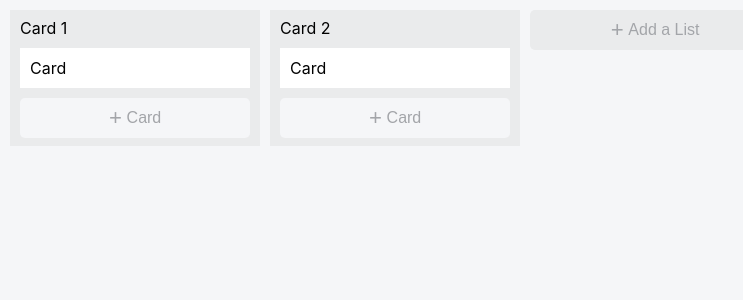
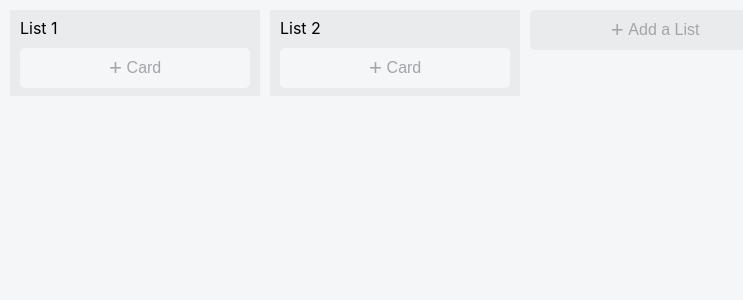
Before and after one commit to fawadmehmood11/kanban-board, a React (Create React App) app: page / in a window 1280 px wide. Shown: the top 300 px of the page, without its empty margins (0-743 px from the left). Built offline with nearby package versions, Linux system fonts and the light colour scheme.

Commit message:
added functionality for adding cards

```diff
--- a/src/components/ActionBtns.jsx
+++ b/src/components/ActionBtns.jsx
@@ -1,10 +1,10 @@
 import React from "react";
 import "../styles/ActionBtns.css";
 
-const ActionBtns = ({ btnLabel, onCancel, createList }) => {
+const ActionBtns = ({ btnLabel, onCancel, onSave }) => {
   return (
     <div className="btnActions flex">
-      <button className="btn btnAction" onClick={createList}>
+      <button className="btn btnAction" onClick={onSave}>
         {btnLabel}
       </button>
 
--- a/src/components/Board.jsx
+++ b/src/components/Board.jsx
@@ -10,6 +10,7 @@ const Board = () => {
   const [isListAdding, setAddList] = useState(false);
 
   const lists = useSelector(getLists);
+  // console.log(lists);
   const toggleAddList = () => {
     setAddList(!isListAdding);
   };
--- a/src/components/List.jsx
+++ b/src/components/List.jsx
@@ -6,7 +6,7 @@ import NewCardCreator from "./NewCardCreator";
 const List = ({ list }) => {
   const [isAddingCard, setAddCard] = useState(false);
 
-  const { id, tittle } = list;
+  const { id, tittle, cards } = list;
 
   const toggleCardCreator = () => {
     setAddCard(!isAddingCard);
@@ -16,10 +16,14 @@ const List = ({ list }) => {
     <div className="listItem">
       <div className="lisTittle">{tittle}</div>
 
-      <div className="listCards">Card</div>
+      {cards &&
+        cards.map((card) => {
+          console.log(card);
+          return <div className="listCards">{card.cardContent}</div>;
+        })}
 
       {isAddingCard ? (
-        <NewCardCreator toggleCardCreator={toggleCardCreator} />
+        <NewCardCreator listId={id} toggleCardCreator={toggleCardCreator} />
       ) : (
         <button className="btn btnAddList cardBtn" onClick={toggleCardCreator}>
           <i className="fa-light fa-plus"></i>
--- a/src/components/NewCardCreator.jsx
+++ b/src/components/NewCardCreator.jsx
@@ -2,12 +2,19 @@ import React from "react";
 import TextAreaComp from "./TextAreaComp";
 import ActionBtns from "./ActionBtns";
 import { useState } from "react";
+import { useDispatch } from "react-redux";
+import { addCard } from "../features/ListSlice";
 
-const NewCardCreator = ({ toggleCardCreator }) => {
+const NewCardCreator = ({ listId, toggleCardCreator }) => {
   const [cardContent, setCardContent] = useState("");
-
+  const dispatch = useDispatch();
   const handleChange = (e) => {
     setCardContent(e.target.value);
+  };
+
+  const createCard = () => {
+    toggleCardCreator();
+    dispatch(addCard({ listId, cardContent }));
   };
 
   return (
@@ -22,7 +29,7 @@ const NewCardCreator = ({ toggleCardCreator }) => {
       <ActionBtns
         btnLabel="Add Card"
         onCancel={toggleCardCreator}
-        // createList={createList}
+        onSave={createCard}
       />
     </div>
   );
--- a/src/components/NewListCreator.jsx
+++ b/src/components/NewListCreator.jsx
@@ -40,7 +40,7 @@ const NewListCreator = ({ toggleAddList }) => {
       <ActionBtns
         btnLabel="Add List"
         onCancel={toggleAddList}
-        createList={createList}
+        onSave={createList}
       />
     </div>
   );
--- a/src/features/ListSlice.jsx
+++ b/src/features/ListSlice.jsx
@@ -1,9 +1,10 @@
 import { createSlice } from "@reduxjs/toolkit";
+import { current } from "@reduxjs/toolkit";
 
 const initialState = {
   lists: [
-    { id: "u_9venLrZygChUgTF4VDT", tittle: "Card 1" },
-    { id: "voOJ6q7BShzdQeKCjhhWz", tittle: "Card 2" },
+    { id: "u_9venLrZygChUgTF4VDT", tittle: "List 1" },
+    { id: "voOJ6q7BShzdQeKCjhhWz", tittle: "List 2" },
   ],
 };
 
@@ -31,7 +32,19 @@ const listSlice = createSlice({
     },
 
     addCard: (state, action) => {
-      console.log(action.payload);
+      const relevantList = state.lists.find((list) => {
+        return list.id === action.payload.listId;
+      });
+
+      if (relevantList.hasOwnProperty("cards")) {
+        relevantList.cards.push(action.payload);
+      } else {
+        const irrelevantList = state.lists.filter((list) => {
+          return list.id !== action.payload.listId;
+        });
+        relevantList.cards = [action.payload];
+        state.lists = [...irrelevantList, relevantList];
+      }
     },
   },
 });
```
